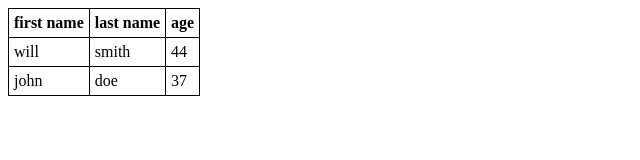
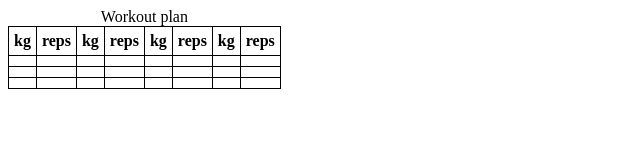
Before and after one commit to gawedzki/test-project, a plain HTML site: page index.html in a window 1280 px wide. Shown: the whole page, without its empty margins (0-640 px from the left). Drawn offline with Linux system fonts and the light colour scheme.

Commit message:
added table

```diff
--- a/index.html
+++ b/index.html
@@ -4,6 +4,8 @@
             table, th, td {
                 border: 1px solid black;
                 border-collapse: collapse;
+            }
+            th, td {
                 padding: 5px;
             }
         </style>
@@ -11,20 +13,46 @@
 
     <body>
         <table>
+            <caption>Workout plan</caption>
             <tr>
-                <th>first name</th>
-                <th>last name</th>
-                <th>age</th>
+                <th>kg</th>
+                <th>reps</th>
+                <th>kg</th>
+                <th>reps</th>
+                <th>kg</th>
+                <th>reps</th>
+                <th>kg</th>
+                <th>reps</th>
             </tr>
             <tr>
-                <td>will</td>
-                <td>smith</td>
-                <td>44</td>
+                <td></td>
+                <td></td>
+                <td></td>
+                <td></td>
+                <td></td>
+                <td></td>
+                <td></td>
+                <td></td>
             </tr>
             <tr>
-                <td>john</td>
-                <td>doe</td>
-                <td>37</td>
+                <td></td>
+                <td></td>
+                <td></td>
+                <td></td>
+                <td></td>
+                <td></td>
+                <td></td>
+                <td></td>
+            </tr>
+            <tr>
+                <td></td>
+                <td></td>
+                <td></td>
+                <td></td>
+                <td></td>
+                <td></td>
+                <td></td>
+                <td></td>
             </tr>
         </table>
     </body>
```
